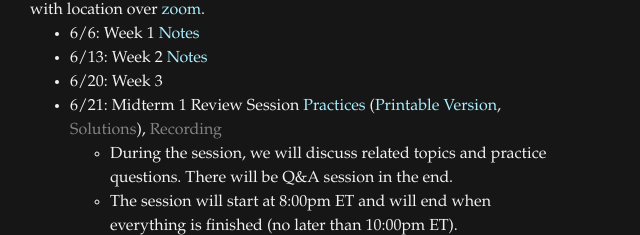
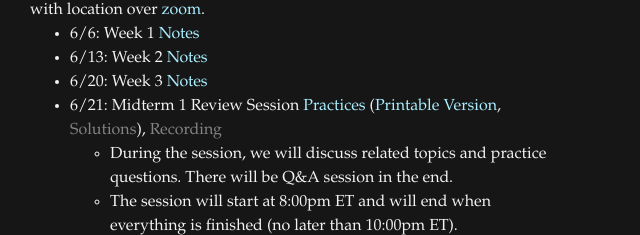
Before and after one commit to JHU-ODE-PILOT/SU24, a plain HTML site: page index.html in a window 1280 px wide. Shown: the part 883-1118 px from the top of the page, 625-1265 px from the left. Drawn offline with nearby package versions, Linux system fonts and the light colour scheme.

Commit message:
Week 3 updates

```diff
--- a/index.html
+++ b/index.html
@@ -67,7 +67,7 @@
         <ul>
             <li>6/6: Week 1 <a href="contents/Notes-Week-1.pdf", target="_blank", style="color: #aaeeff;">Notes</a></li>
             <li>6/13: Week 2 <a href="contents/Notes-Week-2.pdf", target="_blank", style="color: #aaeeff;">Notes</a></li>
-            <li>6/20: Week 3</li>
+            <li>6/20: Week 3 <a href="contents/Notes-Week-3.pdf", target="_blank", style="color: #aaeeff;">Notes</a></li>
             <li>6/21: Midterm 1 Review Session <a href="contents/Midterm-1-Practices.pdf", target="_blank", style="color: #aaeeff;">Practices</a> (<a href="contents/Midterm-1-Practice-Print.pdf" target="_blank" style="color: #aaeeff;">Printable Version</a>, <a href="contents/Note.txt" title="Will be released after review session." target="_blank" style="color: #848383;">Solutions</a>), <a href="contents/Rec.txt" title="Will be released after review session." target="_blank" style="color: #848383;"> Recording</a></li>
             <ul>
                 <li>During the session, we will discuss related topics and practice questions. There will be Q&A session in the end.</li>
```
Also changed, not shown: 1 other file.
